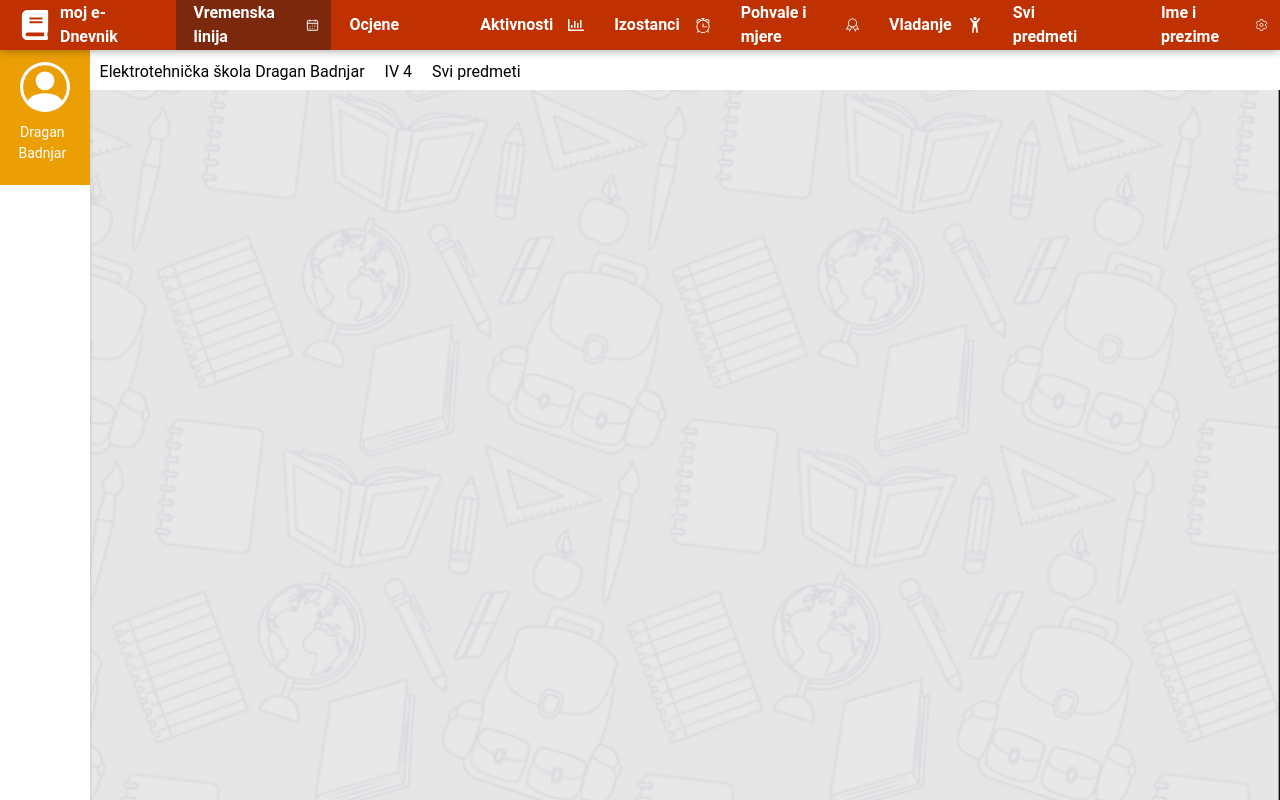
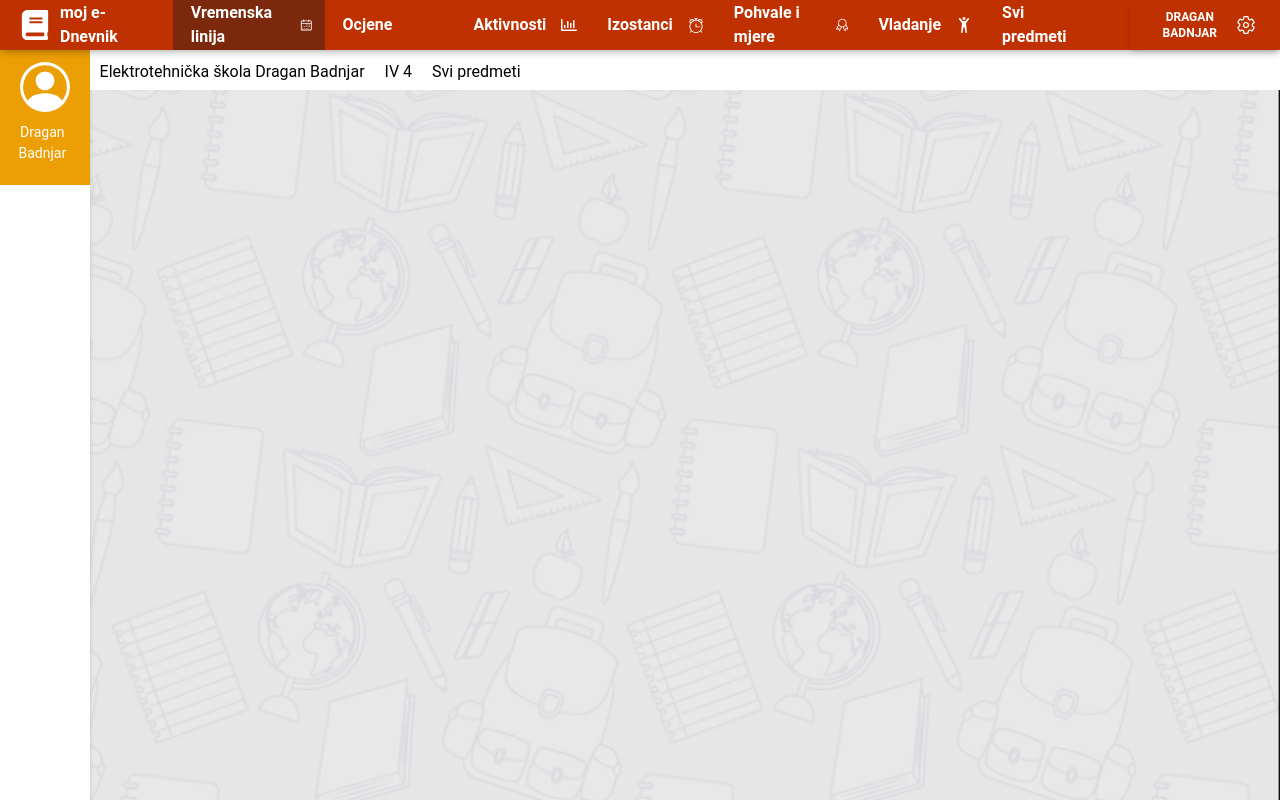
Before and after one commit to dragan1716/E-dnevnik, a React (Create React App) app in the folder frontend/: page /home in a window 1280 px wide. Built offline with nearby package versions, Linux system fonts and the light colour scheme; some icons are missing.

Commit message:
modifying-navbar

```diff
--- a/frontend/src/components/Bars/Navbar.js
+++ b/frontend/src/components/Bars/Navbar.js
@@ -7,21 +7,15 @@ import { FaRegChartBar } from "react-icons/fa";
 import { TfiAlarmClock } from "react-icons/tfi";
 import { SlBadge } from "react-icons/sl";
 import { BsPersonArmsUp } from "react-icons/bs";
-import { IoSettingsOutline } from "react-icons/io5";
 import { FaTableList } from "react-icons/fa6";
 import { useState } from "react";
+import { DropdownMenu } from "../Menu/DropdownMenu";
 
 const Navbar = () => {
   const [activeNavItem, setActiveNavItem] = useState("vremenska-linija");
-  const [isDropdownVisible, setIsDropdownVisible] = useState(false);
 
   const handleNavItemClick = (item) => {
     setActiveNavItem(item);
-    setIsDropdownVisible(false);
-  };
-
-  const handleDropdownClick = () => {
-    setIsDropdownVisible(!isDropdownVisible);
   };
 
   return (
@@ -131,22 +125,8 @@ const Navbar = () => {
             </Link>
           </li>
 
-          <li
-            className={`${classes["top-nav-item"]} ${
-              isDropdownVisible ? classes["active"] : ""
-            } `}
-          >
-            <Link className={classes["link"]} onClick={handleDropdownClick}>
-              <span>Ime i prezime</span>
-              <IoSettingsOutline />
-            </Link>
-            {isDropdownVisible && (
-              <ul>
-                <li>Odjava</li>
-                <li>asdf</li>
-                <li>promjena lozinke</li>
-              </ul>
-            )}
+          <li>
+            <DropdownMenu className={classes["dropdown"]}></DropdownMenu>
           </li>
         </ul>
       </div>
--- a/frontend/src/components/Bars/Navbar.module.css
+++ b/frontend/src/components/Bars/Navbar.module.css
@@ -14,6 +14,7 @@
   width: 100%;
   color: #fff;
   z-index: 2;
+  top: 0;
 }
 
 .logo {
```
